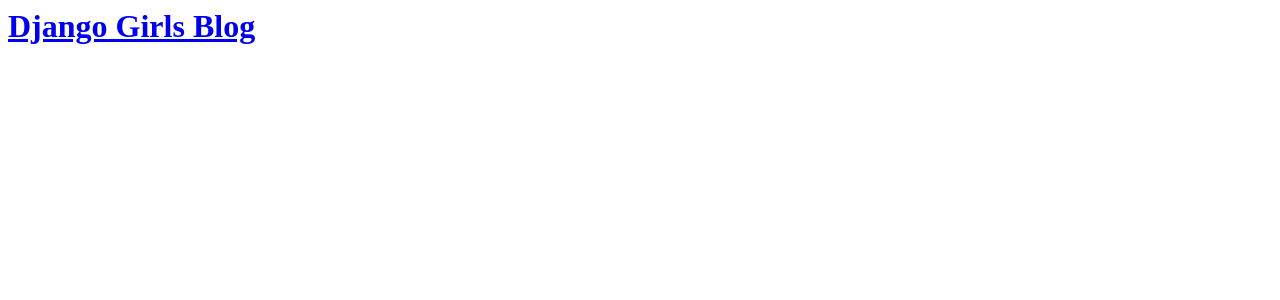
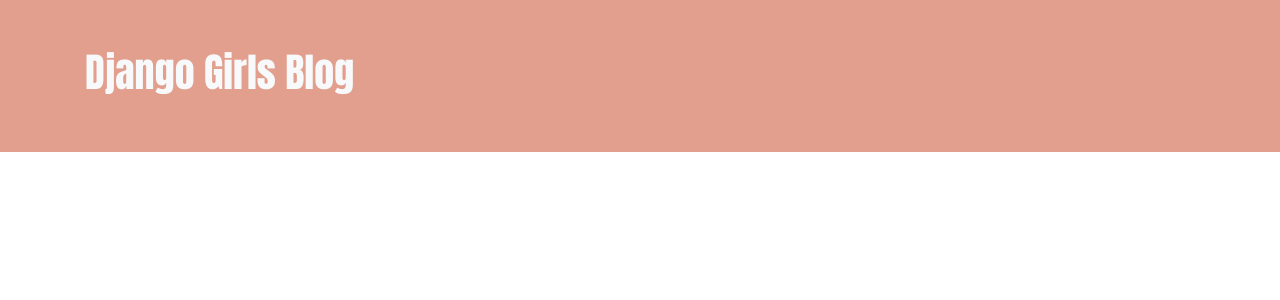
Before and after one commit to jazminereyes/my-first-django-blog, a Django app: page / in a window 1280 px wide. Shown: the top 300 px of the page. Run offline with Django 3.2, Linux system fonts and the light colour scheme; data that the repository does not hold is empty; some libraries are stand-ins or nearby versions.

Commit message:
Added view and template for detailed blog post as well as CSS for the site.

```diff
--- /dev/null
+++ b/blog/static/css/blog.css
@@ -0,0 +1,25 @@
+@import url('https://fonts.googleapis.com/css?family=Anton&display=swap');
+@import url('https://fonts.googleapis.com/css?family=Red+Hat+Display&display=swap');
+
+*{
+  font-family: 'Red Hat Display';
+}
+
+#header-section{
+  background-color: #E29F8E;
+  margin-top: 0;
+}
+
+h1 a, h2 a{
+  color: #465454;
+  font-family: 'Anton';
+}
+
+h2 a:hover{
+  text-decoration: none;
+  color: #BB5043;
+}
+
+h2{
+  font-family: 'Anton' !important;
+}
--- /dev/null
+++ b/blog/templates/blog/base.html
@@ -0,0 +1,27 @@
+{% load static %}
+<html>
+    <head>
+        <title>Django Girls blog</title>
+        <link rel="stylesheet" href="https://maxcdn.bootstrapcdn.com/bootstrap/4.0.0/css/bootstrap.min.css" integrity="sha384-Gn5384xqQ1aoWXA+058RXPxPg6fy4IWvTNh0E263XmFcJlSAwiGgFAW/dAiS6JXm" crossorigin="anonymous">
+        <link rel="stylesheet" href="{% static 'css/blog.css' %}">
+    </head>
+    <body>
+      <div id="header-section" class="pt-5 pb-5">
+        <div class="container">
+          <div class="row">
+            <div class="col-md-12">
+              <h1><a href="/" class="text-light">Django Girls Blog</a></h1>
+            </div>
+          </div>
+        </div>
+      </div>
+
+      <div id="post-section" class="mt-5">
+        <div class="container">
+          {% block content %}
+          {% endblock %}
+        </div>
+      </div>
+
+    </body>
+</html>
--- a/blog/templates/blog/post_list.html
+++ b/blog/templates/blog/post_list.html
@@ -1,18 +1,15 @@
-<html>
-    <head>
-        <title>Django Girls blog</title>
-    </head>
-    <body>
-        <div>
-            <h1><a href="/">Django Girls Blog</a></h1>
-        </div>
+{% extends 'blog/base.html' %}
 
-        {% for post in posts %}
-        <div>
-            <p>published: {{ post.published_date }}</p>
-            <h2><a href="">{{ post.title }}</a></h2>
-            <p>{{ post.text }}</p>
-        </div>
-        {% endfor %}
-    </body>
-</html>
+{% block content %}
+  {% for post in posts %}
+  <div class="row mt-2">
+    <div class="col-md-12">
+      <div class="post bg-light p-4">
+        <p>Published: {{ post.published_date }}</p>
+        <h2><a href="{% url 'post_detail' pk=post.pk %}">{{ post.title }}</a></h2>
+        <p>{{ post.text|linebreaksbr }}</p>
+      </div>
+    </div>
+  </div>
+  {% endfor %}
+{% endblock %}
--- a/blog/urls.py
+++ b/blog/urls.py
@@ -3,4 +3,5 @@ from . import views
 
 urlpatterns = [
     path('', views.post_list, name='post_list'),
+    path('post/<int:pk>/', views.post_detail, name='post_detail')
 ]
--- a/blog/views.py
+++ b/blog/views.py
@@ -1,4 +1,4 @@
-from django.shortcuts import render
+from django.shortcuts import render, get_object_or_404
 from django.utils import timezone
 from .models import Post
 
@@ -6,3 +6,8 @@ from .models import Post
 def post_list(request):
     posts = Post.objects.filter(published_date__lte=timezone.now()).order_by('published_date')
     return render(request, 'blog/post_list.html', {'posts': posts})
+
+def post_detail(request, pk):
+    post = get_object_or_404(Post, pk=pk)
+    return render(request, 'blog/post_detail.html', {'post': post})
+    # Post.objects.get(pk=pk)
```
Also changed, not shown: blog/templates/blog/post_detail.html (added, +20 -0 lines).
